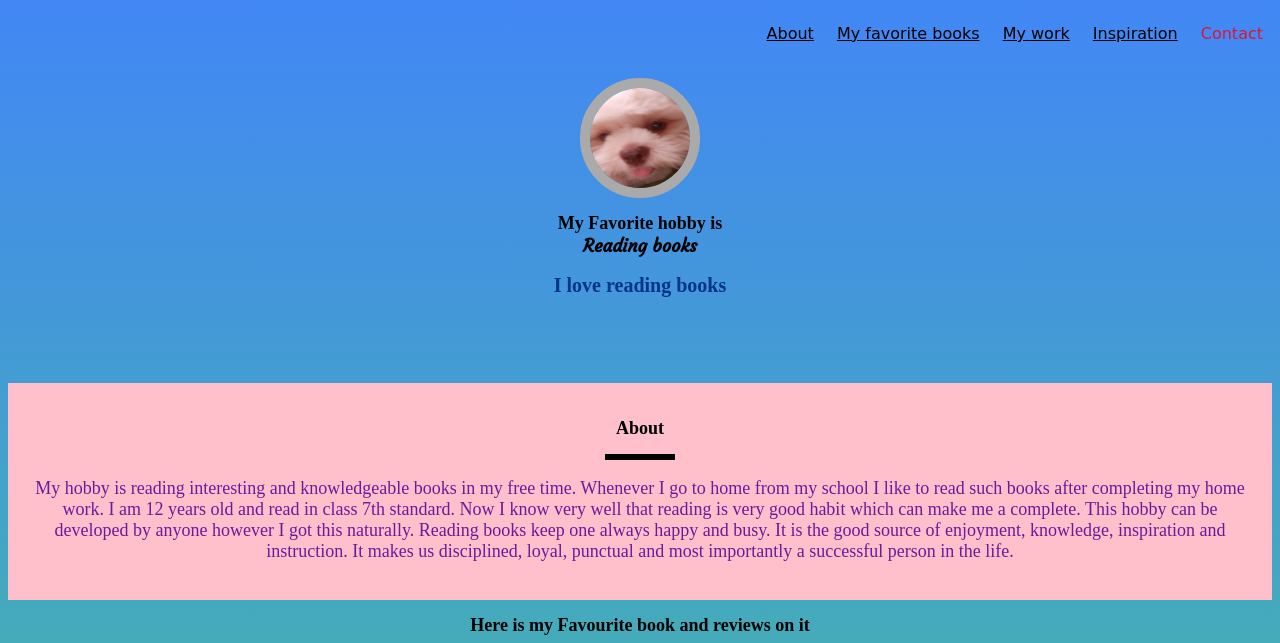
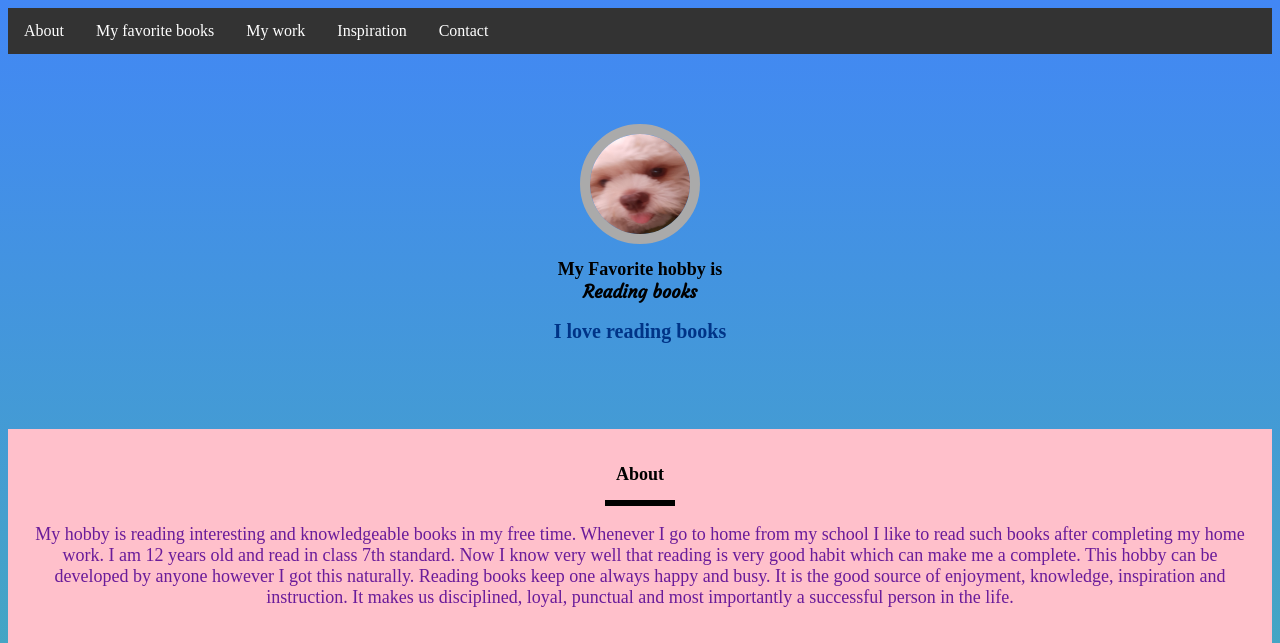
Before and after one commit to ArtyDaCoder/Project-61-, a plain HTML site: page index.html in a window 1280 px wide. Shown: the top 643 px of the page. Drawn offline with Linux system fonts and the light colour scheme.

Commit message:
Add files via upload

```diff
--- a/index.html
+++ b/index.html
@@ -4,17 +4,17 @@
     <title>My Portfolio</title>
     <link rel="stylesheet" href="portfolio.css">
     <link href="https://fonts.googleapis.com/css2?family=Courgette&display=swap" rel="stylesheet">
+    <link rel="stylesheet" href="https://cdnjs.cloudflare.com/ajax/libs/font-awesome/4.7.0/css/font-awesome.min.css">
 </head>
 
 <body>
-    <!-- Link the section MyInspiration in the menu bar below -->
-
+    <!-- Link the contact section below -->
     <ul class="menu">
         <li class="link"><a href="#bio">About</a></li>
         <li class="link"><a href="#References">My favorite books</a></li>
         <li class="link"><a href="#Mywork">My work</a></li>
         <li class="link"><a href="#MyInspiration">Inspiration</a></li>
-        <li class="link">Contact</li>
+        <li class="link"><a href="#contact">Contact</a></li>
     </ul>
     <section id="welcome">
         <img src="Pumba%20Pic%201.jfif">
@@ -50,7 +50,7 @@
         <div>
 
             <span>
-                <!--  Add the link, "https://www.jkrowling.com/" to the anchor tag below -->
+
                 <a href="https://www.jkrowling.com/" target="_blank">
                     <img id="picture" src="jkrowling.jpg">
                 </a>
@@ -66,4 +66,29 @@
 
     </section>
 
-</body></html>
+    <section id="contact">
+
+        <iframe src="https://www.google.com/maps/embed?pb=!1m18!1m12!1m3!1d3769.5956153554494!2d72.88922391538478!3d19.125388255387026!2m3!1f0!2f0!3f0!3m2!1i1024!2i768!4f13.1!3m3!1m2!1s0x3be7c91d7ffbbf0d%3A0x6de75142cec26203!2sWeWork%20Chromium!5e0!3m2!1sen!2sin!4v1626320308044!5m2!1sen!2sin" width="400" height="300" style="border:0;" allowfullscreen="" loading="lazy"></iframe>
+
+        <div class="contact_1">
+
+            <a href="mailto:someone@example.com?Subject=Hello">
+                <!-- Use Font awesome class to show the envelope icon : fa fa-envelope-->
+                <i class="fa fa-envelope"></i>&nbsp;&nbsp;<h3>mygmailid@gmail.com</h3>
+            </a>
+
+            <br>
+            <br>
+
+            <a href="#">
+                 <!-- Use Font awesome class to show the instagram icon : fa fa-instagram-->
+                <i class="fa fa-instagram"></i>&nbsp;&nbsp;<h3>myinstagramid</h3>
+            </a>
+
+        </div>
+
+    </section>
+
+</body>
+
+</html>
--- a/portfolio.css
+++ b/portfolio.css
@@ -47,33 +47,30 @@ h2 {
     font-size: 42;
     background: pink;
 }
-
 .menu {
-    list-style: none;
-    font-family: cursive;
-    float: right;
-    top: 10px;
-    right: 30px;
-    cursor: pointer;
-    color: black;
+  list-style-type: none;
+  margin: 0;
+  padding: 0;
+  overflow: hidden;
+  background-color: #333;
 }
 
-.menu a {
-    color: black !important;
+.link {
+/* Make the menu items float left*/
+  float: left;
+}
+
+.link a {
+  display: block;
+  color: white;
+  text-align: center;
+  padding: 14px 16px;
+  text-decoration: none;
 }
 
 
-.link {
-    color: crimson;
-    display: inline;
-    padding-top: 5px;
-    padding-left: 9px;
-    padding-right: 9px;
-    padding-bottom: 5px;
-}
-
-.link:hover {
-    background-color: beige;
+.link a:hover {
+  background-color: #111;
 }
 
 #My work a {
@@ -105,6 +102,25 @@ img {
 }
 
 img:hover {
-    /*Give transform property to scale to 0.9*/
     transform: scale(0.9);
 }
+
+#contact
+{
+background: firebrick;
+}
+
+#contact iframe
+{
+    width: 100%;
+}
+
+.contact_1 h3
+{
+    display: inline;
+}
+.contact_1 a
+{
+    color: white;
+    text-shadow: none;
+}
```
